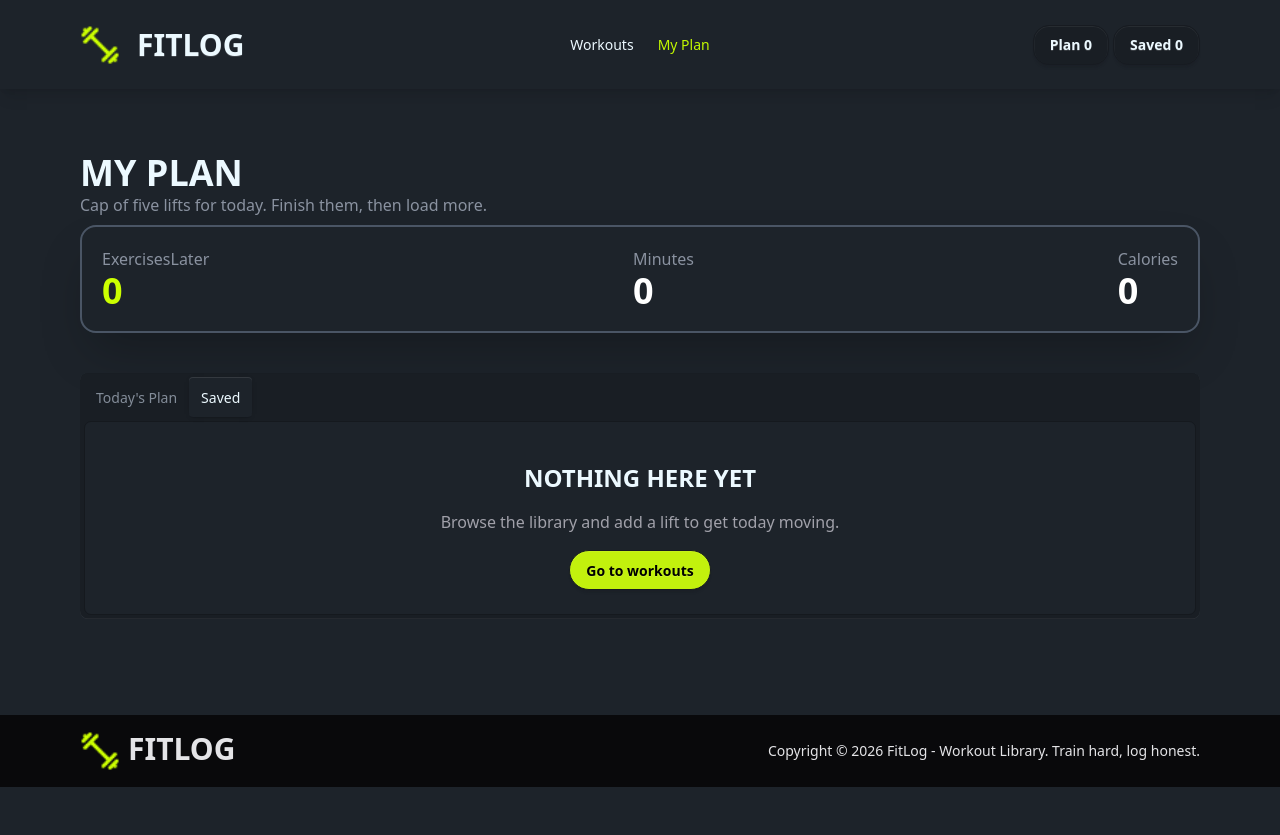
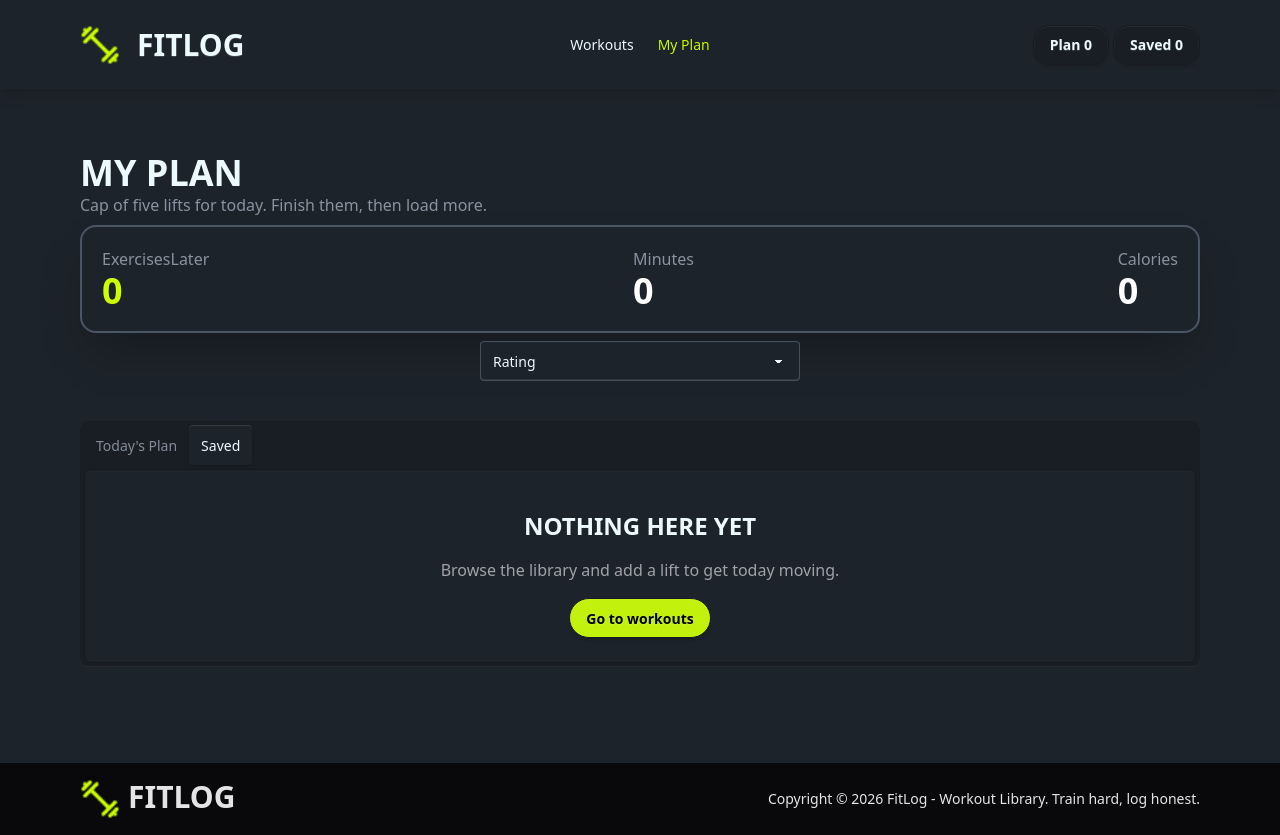
Before and after one commit to Wasima230Sultana/Fit-Log, a Next.js app: page /my-plan in a window 1280 px wide. Before the commit the page ends 800 px from the top, so only its background shows below. Built offline with nearby package versions, Linux system fonts and the light colour scheme.

Commit message:
Add sorted functionality

```diff
--- a/src/app/Components/homepage/WorkoutsCard.tsx
+++ b/src/app/Components/homepage/WorkoutsCard.tsx
@@ -1,13 +1,12 @@
 import { IWorkOuts } from '@/app/Type/type';
 import Image from 'next/image';
 import Link from 'next/link';
-import React from 'react';
 import { CiClock1, CiStar } from 'react-icons/ci';
 import { FaFire } from 'react-icons/fa';
 
 
 const WorkoutsCard = ({ work }: { work: IWorkOuts }) => {
-    const { id, name, image, muscleGroups, equipment, description, difficulty, duration, caloriesBurned, sets, rating, reps, instructions } = work
+    const { id, name, image, muscleGroups, equipment, duration, caloriesBurned, rating } = work
     return (
         <div>
             <Link href={`/workouts/${id}`}>
--- a/src/app/my-plan/page.tsx
+++ b/src/app/my-plan/page.tsx
@@ -5,6 +5,9 @@ import { WorkoutContext } from '../context/page';
 import MyPlanBoxToday from '../Components/MyPlanPart/MyPlanBoxToday';
 import MyPlanBoxLater from '../Components/MyPlanPart/MyPlanBoxLater';
 import MyPlanCard from '../Components/MyPlanPart/MyPlanCard';
+import Link from 'next/link';
+import SortPlan from '../Components/MyPlanPart/SortPlan';
+import { IWorkOuts } from '../Type/type';
 
 const MyPlanPage = () => {
     const {
@@ -13,7 +16,22 @@ const MyPlanPage = () => {
     } = useContext(WorkoutContext);
 
     const [toggle, setToggle] = useState(false);
-
+const [sortBy, setSortBy] = useState<"duration" | "calories" | "rating">("rating");
+const sortWorks = (works:IWorkOuts[])=>{
+const sortedWorks = [...works];
+if(sortBy === "duration"){
+sortedWorks.sort((a,b)=>b.duration - a.duration)
+}
+else if(sortBy === "calories"){
+sortedWorks.sort((a,b)=>b.caloriesBurned - a.caloriesBurned)
+}
+else if(sortBy === "rating"){
+sortedWorks.sort((a,b)=>b.rating - a.rating)
+}
+return sortedWorks;
+}
+const sortedToday = sortWorks(todayList)
+const sortedLater = sortWorks(laterList)
     return (
         <div className="max-w-8xl mx-auto my-8 p-6 md:px-20">
 
@@ -29,7 +47,20 @@ const MyPlanPage = () => {
             <div>
                 { toggle? <MyPlanBoxToday></MyPlanBoxToday> :<MyPlanBoxLater></MyPlanBoxLater> }
             </div>
-            <div className="my-10">
+               <div className='text-center'>
+            <select
+            defaultValue="Rating"
+            className="select appearance-none"
+            value={sortBy}
+            onChange={(e)=>setSortBy(e.target.value as "duration" | "calories" | "rating")}
+            >
+                <option disabled={true}>Rating</option>
+                <option value={"duration"}>Duration</option>
+                <option value={"calories"}>Calories</option>
+                <option value={"rating"}>Rating</option>
+            </select>
+        </div>
+                <div className="my-10">
 
                 <div className="tabs tabs-box">
 
@@ -45,7 +76,7 @@ const MyPlanPage = () => {
 
                     <div className="tab-content bg-base-100 border-base-300 p-6">
 
-                        {todayList.length === 0 ? (
+                        {sortedToday.length === 0 ? (
                             <div className="text-center space-y-4 mt-4">
                                 <h2 className="font-extrabold text-2xl">
                                     NOTHING HERE YET
@@ -55,12 +86,12 @@ const MyPlanPage = () => {
                                     Browse the library and add a lift to get today moving.
                                 </p>
 
-                                <button className="btn rounded-4xl bg-[#C2F10D] text-black">
+                                <Link href={'/'} className="btn rounded-4xl bg-[#C2F10D] text-black">
                                     Go to workouts
-                                </button>
+                                </Link>
                             </div>
                         ) : (
-                            todayList.map((work, idx) => (
+                            sortedToday.map((work, idx) => (
                                 <MyPlanCard
                                     key={idx}
                                     work={work}
@@ -83,7 +114,7 @@ const MyPlanPage = () => {
 
                     <div className="tab-content bg-base-100 border-base-300 p-6">
 
-                        {laterList.length === 0 ? (
+                        {sortedLater.length === 0 ? (
                             <div className="text-center space-y-4 mt-4">
                                 <h2 className="font-extrabold text-2xl">
                                     NOTHING HERE YET
@@ -93,12 +124,12 @@ const MyPlanPage = () => {
                                     Browse the library and add a lift to get today moving.
                                 </p>
 
-                                <button className="btn rounded-4xl bg-[#C2F10D] text-black">
+                                <Link href={'/'}  className="btn rounded-4xl bg-[#C2F10D] text-black">
                                     Go to workouts
-                                </button>
+                                </Link>
                             </div>
                         ) : (
-                            laterList.map((work, idx) => (
+                            sortedLater.map((work, idx) => (
                                 <MyPlanCard
                                     key={idx}
                                     work={work}
@@ -110,8 +141,12 @@ const MyPlanPage = () => {
 
                 </div>
 
+
             </div>
-        </div>
+
+            </div>
+
+
     );
 };
 
```
